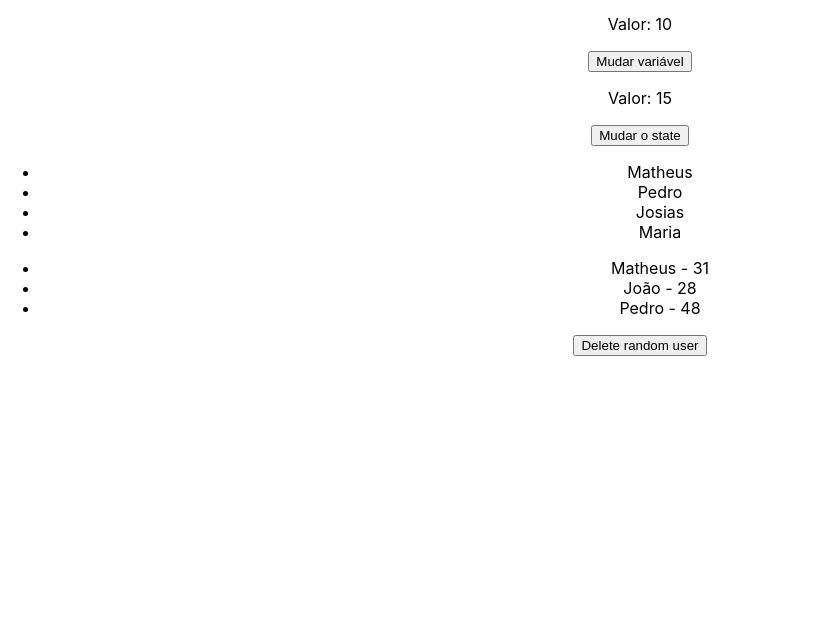
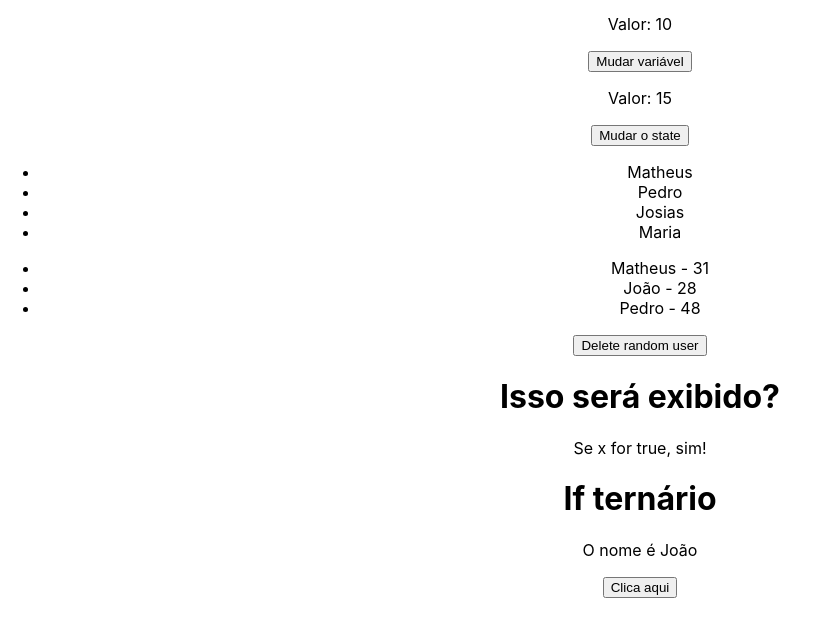
Before and after one commit to OlivioNeto/Curso_React_Udemy, a React (Create React App) app in the folder Modulo3/avancando/: page / in a window 1280 px wide. Shown: the part 946-1582 px from the top of the page, without its empty margins (0-819 px from the left). Built offline with nearby package versions, Linux system fonts and the light colour scheme.

Commit message:
Implementando if e else e renderização condicional

```diff
--- a/Modulo3/avancando/src/App.js
+++ b/Modulo3/avancando/src/App.js
@@ -3,6 +3,7 @@
 import City from './assets/city.jpg';
 import ManageData from './components/ManageData';
 import ListRender from './components/ListRender';
+import ConditionalRender from './components/ConditionalRender';
 function App() {
   return (
     <div className="App">
@@ -20,6 +21,7 @@
 
       <ManageData />
       <ListRender />
+      <ConditionalRender />
     </div>
   );
 }
--- /dev/null
+++ b/Modulo3/avancando/src/components/ConditionalRender.js
@@ -0,0 +1,28 @@
+import { useState } from "react"
+
+const ConditionalRender = () => {
+  const [x] = useState(true);
+
+  const [name, setName] = useState("João")
+
+    return (
+    <div>
+        <h1>Isso será exibido?</h1>
+        {x && <p>Se x for true, sim!</p>}
+        {!x && <p>Agora x é falso</p>}
+        <h1>If ternário</h1>
+        {name === "João" ? (
+            <div>
+                <p>O nome é João</p>
+            </div>
+        ) : (
+            <div>
+                <p>Nome não encontrado</p>
+            </div>
+        )}
+        <button onClick={() => setName("João")}>Clica aqui</button>
+    </div>
+  )
+}
+
+export default ConditionalRender
```
